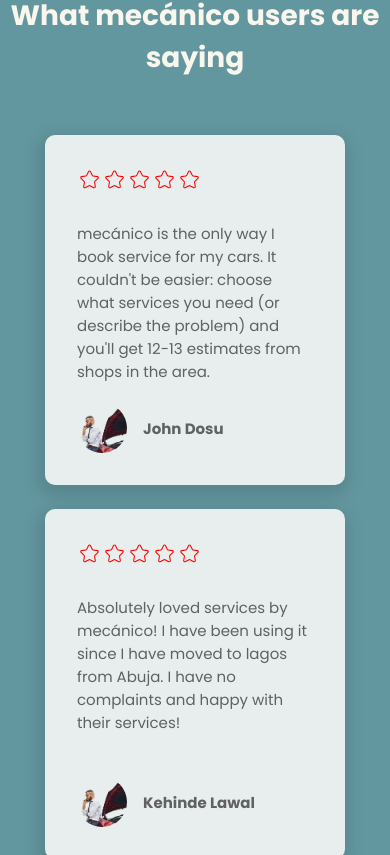
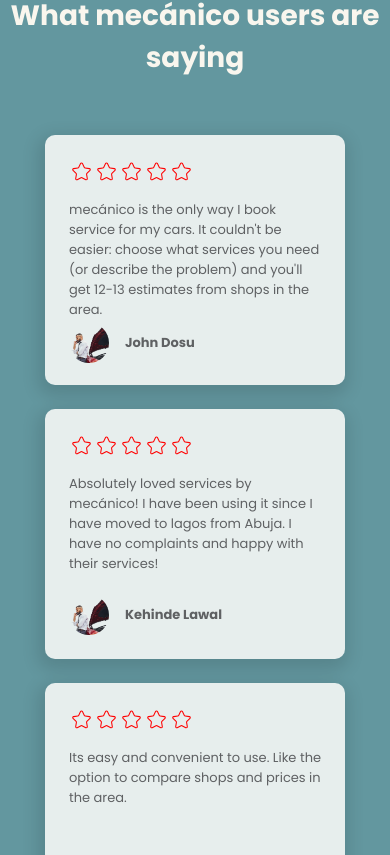
Before and after one commit to Deyjuwon/mecanico, a React (Vite) app: page / in a window 390 px wide. Shown: the part 3349-4204 px from the top of the page. Built offline with nearby package versions, Linux system fonts and the light colour scheme.

Commit message:
card responsiveness

```diff
--- a/src/Components/TestimonialCard/TestimonialCard.css
+++ b/src/Components/TestimonialCard/TestimonialCard.css
@@ -43,3 +43,31 @@
 .user-details > p {
     font-weight: bold;
 }
+
+@media only screen and (max-width: 600px) {
+    .testimonial-card {
+        height: 250px;
+        width: 300px;
+        font-size: 13px;
+        padding: 1.5rem 1.5rem;
+        gap: .2rem;
+        -webkit-box-shadow: -2px 6px 17px 5px rgba(0,0,0,0.12);
+        -moz-box-shadow: -2px 6px 17px 5px rgba(0,0,0,0.12);
+        box-shadow: -2px 6px 17px 5px rgba(0,0,0,0.12);
+        border-radius: 10px;
+    }
+
+    .testimonial-card-top {
+        display: flex;
+        flex-direction: column;
+        gap: .6rem;
+    }
+
+    .testimonial-card > div > img {
+        border-radius: 50%;
+        border: none;
+        width: 40px;
+        height: 40px;
+    }
+
+}
--- a/src/Components/WhyMecanico/WhyMecanico.css
+++ b/src/Components/WhyMecanico/WhyMecanico.css
@@ -1,7 +1,6 @@
 .whyMec {
     margin-top: 4rem;
     background-color: #63979f;
-    color: #fff;
     color: #F9F6EE;
     padding-bottom: 3rem;
     padding-top: 3rem;
```
